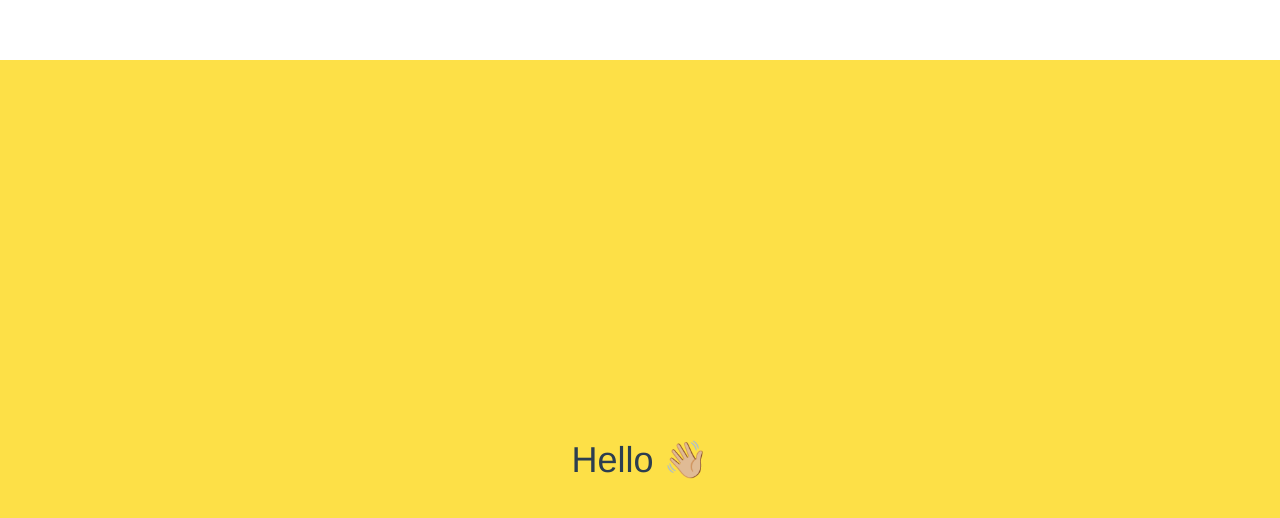
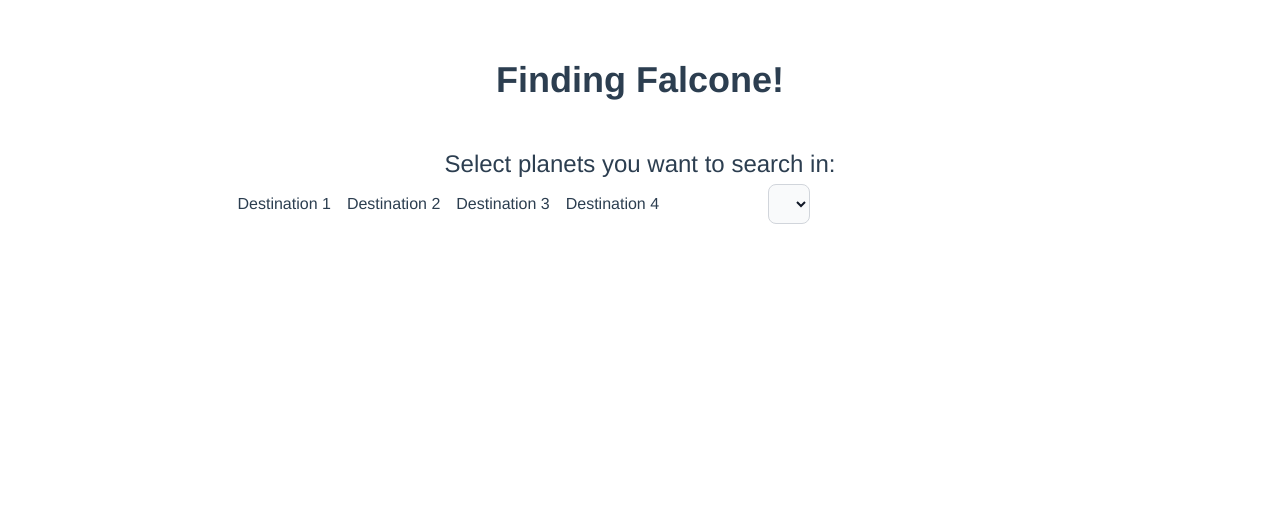
Before and after one commit to inm206/FindingFalcone, a Vue app: page / in a window 1280 px wide. Shown: the top 518 px of the page. Built offline with nearby package versions, Linux system fonts and the light colour scheme; the HTML template or start-up script is replaced by a standard one.

Commit message:
Initial layout elements

```diff
--- a/src/App.vue
+++ b/src/App.vue
@@ -1,7 +1,44 @@
 <template>
-  <div class="justify-center flex bg-yellow-300 items-center h-screen">
-    <div class="text-4xl">
-      Hello 👋🏼
+  <div class="justify-center flex items-center">
+    <div class="text-4xl font-bold">
+      Finding Falcone!
+    </div>
+  </div>
+  <br><br>
+  <div class="justify-center flex items-center">
+    <div class="text-2xl">
+      Select planets you want to search in:
+    </div>
+  </div>
+  <div class="justify-center flex items-center">
+    <div class="columns-5 block">
+      <div>
+        <p class="block">Destination 1</p>
+      </div>
+      <div>
+        Destination 2
+      </div>
+      <div>
+        Destination 3
+      </div>
+      <div>
+        Destination 4
+      </div>
+    </div>
+    <br><br>
+    <div class="columns-5 block">
+      <div>
+        <select placeholder="Planet" name="" id="" class="bg-gray-50 border border-gray-300 text-gray-900 mb-6 text-sm rounded-lg focus:ring-blue-500 focus:border-blue-500 block w-full p-2.5 dark:bg-gray-700 dark:border-gray-600 dark:placeholder-gray-400 dark:text-white dark:focus:ring-blue-500 dark:focus:border-blue-500">Planet</select>
+      </div>
+      <div>
+
+      </div>
+      <div>
+
+      </div>
+      <div>
+
+      </div>
     </div>
   </div>
 </template>
```
